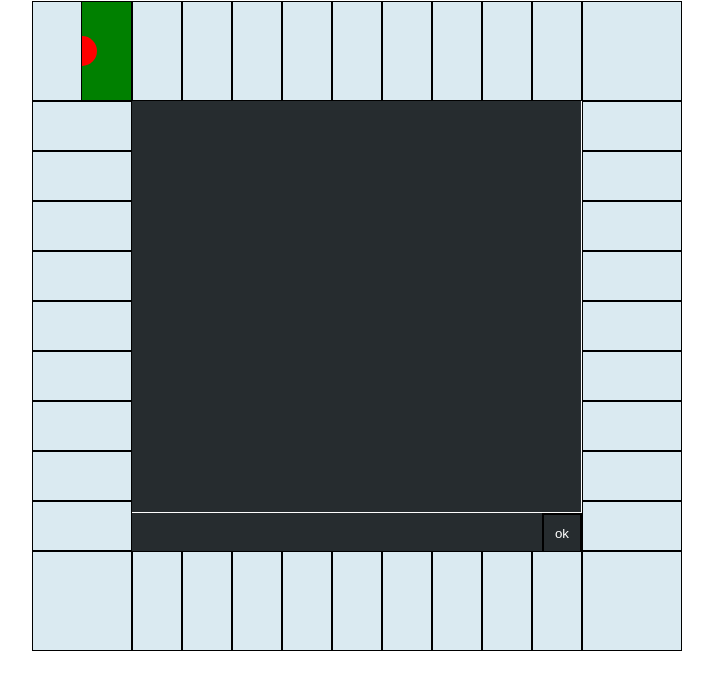
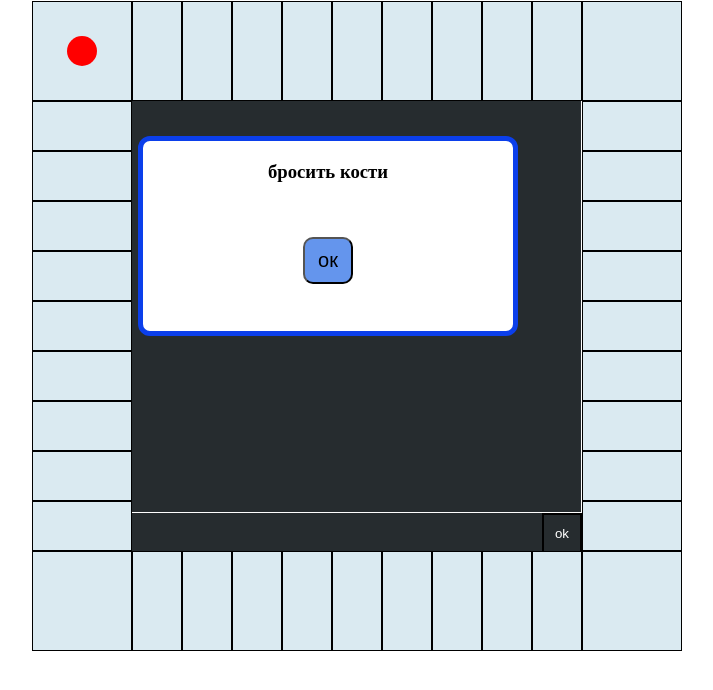
Before and after one commit to OlegSkachko/monopoly-stupeni, a React (Create React App) app: page / in a window 1280 px wide. Shown: the top 690 px of the page, without its empty margins (118-831 px from the left). Built offline with nearby package versions, Linux system fonts and the light colour scheme; the HTML template or start-up script is replaced by a standard one.

Commit message:
added modal

```diff
--- a/src/App.js
+++ b/src/App.js
@@ -1,15 +1,14 @@
-import React from 'react';
+import React, { useState } from 'react';
 import GameField from './components/molecules/GameField/GameField';
-
 import Chat from './components/organisms/Chat/Chat';
 
 
 
 function App() {
 
+
   return (
     <div className="App">
-
       <GameField/>
       <Chat/>
     </div>
--- a/src/components/atoms/Ball/Ball.jsx
+++ b/src/components/atoms/Ball/Ball.jsx
@@ -3,9 +3,7 @@ import './index.css'
 
 const Ball = (props) => {
     return (
-        <div className='ball'>
-
-        </div>
+        <div className={props.color ==='green'? 'ball green': 'ball'}/>
     );
 };
 
--- a/src/components/atoms/Ball/index.css
+++ b/src/components/atoms/Ball/index.css
@@ -1,10 +1,15 @@
 .ball {
-    z-index: 10;
+    margin: 5px;
+
     position: relative;
     background-color: red;
     width: 30px;
     height: 30px;
     border-radius: 50%;
-
+    transform: translate(0);
     transition: all 2s ease-in-out;
 }
+
+.green {
+    background-color: darkgreen;
+}
--- /dev/null
+++ b/src/components/atoms/ModalWindow/ModalWindow.jsx
@@ -0,0 +1,16 @@
+import React from 'react';
+import './index.css'
+
+const ModalWindow = (props) => {
+    return (
+        <div className={props.active}>
+           <div className='modal_content'>
+               <h3>бросить кости</h3><br/><br/><br/>
+               {props.dice1} {props.dice2}
+                   <button className='btn1' onClick={props.onClick}>ок</button>
+           </div>
+        </div>
+    );
+};
+
+export default ModalWindow;
--- /dev/null
+++ b/src/components/atoms/ModalWindow/index.css
@@ -0,0 +1,46 @@
+.modal {
+    z-index: 15;
+    width: 100vw;
+    height: 100vh;
+    position: fixed;
+    top: 0;
+    left: 0;
+
+    transform: scale(1);
+    transition: 2s;
+
+}
+
+.inactive {
+    transform: scale(0);
+    width: 100vw;
+    height: 100vh;
+    position: fixed;
+    top: 0;
+    left: 0;
+}
+
+
+.modal_content {
+    position: relative;
+    position: relative;
+    display: flex;
+    left: 20%;
+    top: 17%;
+    align-items: center;
+    flex-direction: column;
+    padding: 20px;
+    border: 5px solid #0b3feb;
+    border-radius: 12px;
+    background-color: white;
+    height: 200px;
+    width: 380px;
+
+}
+.btn1 {
+    border-radius: 10px;
+    width: 50px;
+    padding: 10px;
+    font-size: 20px;
+    background-color: cornflowerblue;
+}
--- a/src/components/molecules/GameField/GameField.jsx
+++ b/src/components/molecules/GameField/GameField.jsx
@@ -1,46 +1,85 @@
 import React, { useState } from 'react';
 import Ball from '../../atoms/Ball/Ball';
+import ModalWindow from '../../atoms/ModalWindow/ModalWindow';
 import './index.css'
 
 const GameField = () => {
-
+    const [modal, setModal] = useState(true)
     const [count, setCount] = useState(0)
+    const [count1, setCount1] = useState(0)
+    const [dice1, setDice1] = useState('')
+    const [dice2, setDice2] = useState('')
     let arr = []
 
     function createFields() {
-        for(let i=0; i<=40; i++) {
+        for(let i=0; i<40; i++) {
             arr.push("")
         }
 
         return arr.map((i,index)=> {
          if(index===count){
-                return <div onClick={()=> changeBall(index)} style={{backgroundColor:'green'}} className="table-body-board-fields-one"> <Ball/> </div>
+                return <div onClick={()=> changeBall(index)} className="table-body-board-fields-one"> <Ball/> </div>
                 }
-                return <div onClick={()=> changeBall(index)}  className="table-body-board-fields-one"> {/* 1 */} </div>
-            })
+         if(index===count1){
+            return <div onClick={()=> changeBall(index)} className="table-body-board-fields-one"> <Ball color='green'/> </div>
+            }
+            return <div onClick={()=> changeBall(index)}  className="table-body-board-fields-one"> {/* 1 */} </div>
+         })
     }
 
-    function changeBall(index) {
-        if(index<count) {
+function changeBall(index) {}
+
+function dice() {
+    let a =Math.trunc(Math.random()*6+1)
+    let b =Math.trunc(Math.random()*6+1)
+    setDice1(a)
+    setDice2(b)
+
+    let index = count+a+b
+
+        if(index>40) {
+            let k=1
             for(let i=count; i<=40; i++) {
-                setCount(i)
+                k++
+                setTimeout(() => {
+                    setCount(i)
+                },100+100*k);
                 if(i===40){
-                    for(let i=1; i<=index; i++) {
-                        setCount(i)}
+                    for(let i=0; i<=index-40; i++) {
+                        k++
+                        setTimeout(() => {
+                            setCount(i)
+
+                        }, 100+100*k); }
                     }
+
                 }
-        } else {
-            for(let i=count; i<=index; i++) {
-                setCount(i)
+
+        }
+        else {
+            for(let i=count, k=1; i<=index; i++) {
+                k++
+                setTimeout(() => {
+                    setCount(i)
+
+                },100+100*k);
             }
         }
-    }
-
+}
 
     return (
+        <>
+
+        <ModalWindow
+    active={modal===true? 'modal': 'inactive'}
+    onClick={dice}
+    dice1={dice1}
+    dice2={dice2}
+    />
         <div class="table-body-board-fields">
             {createFields()}
         </div>
+        </>
     );
 };
 
--- a/src/components/molecules/GameField/index.css
+++ b/src/components/molecules/GameField/index.css
@@ -19,6 +19,8 @@
 }
 
 .table-body-board-fields-one {
+    display: flex;
+    flex-direction: column;
     background-color: #daeaf1;
     position: absolute;
     z-index: 3;
@@ -171,22 +173,22 @@
     left: 0px;
     width: 100px;
 }
-.table-body-board-fields-one:nth-child(32) {
+.table-body-board-fields-one:nth-child(40) {
     top: 75px;
     left: 25px;
     transform: rotate(90deg);
 }
-.table-body-board-fields-one:nth-child(33) {
+.table-body-board-fields-one:nth-child(39) {
     top: 125px;
     left: 25px;
     transform: rotate(90deg);
 }
-.table-body-board-fields-one:nth-child(34) {
+.table-body-board-fields-one:nth-child(38) {
     top: 175px;
     left: 25px;
     transform: rotate(90deg);
 }
-.table-body-board-fields-one:nth-child(35) {
+.table-body-board-fields-one:nth-child(37) {
     top: 225px;
     left: 25px;
     transform: rotate(90deg);
@@ -196,22 +198,22 @@
     left: 25px;
     transform: rotate(90deg);
 }
-.table-body-board-fields-one:nth-child(37) {
+.table-body-board-fields-one:nth-child(35) {
     top: 325px;
     left: 25px;
     transform: rotate(90deg);
 }
-.table-body-board-fields-one:nth-child(38) {
+.table-body-board-fields-one:nth-child(34) {
     top: 375px;
     left: 25px;
     transform: rotate(90deg);
 }
-.table-body-board-fields-one:nth-child(39) {
+.table-body-board-fields-one:nth-child(33) {
     top: 425px;
     left: 25px;
     transform: rotate(90deg);
 }
-.table-body-board-fields-one:nth-child(40) {
+.table-body-board-fields-one:nth-child(32) {
     top: 475px;
     left: 25px;
     transform: rotate(90deg);
```
